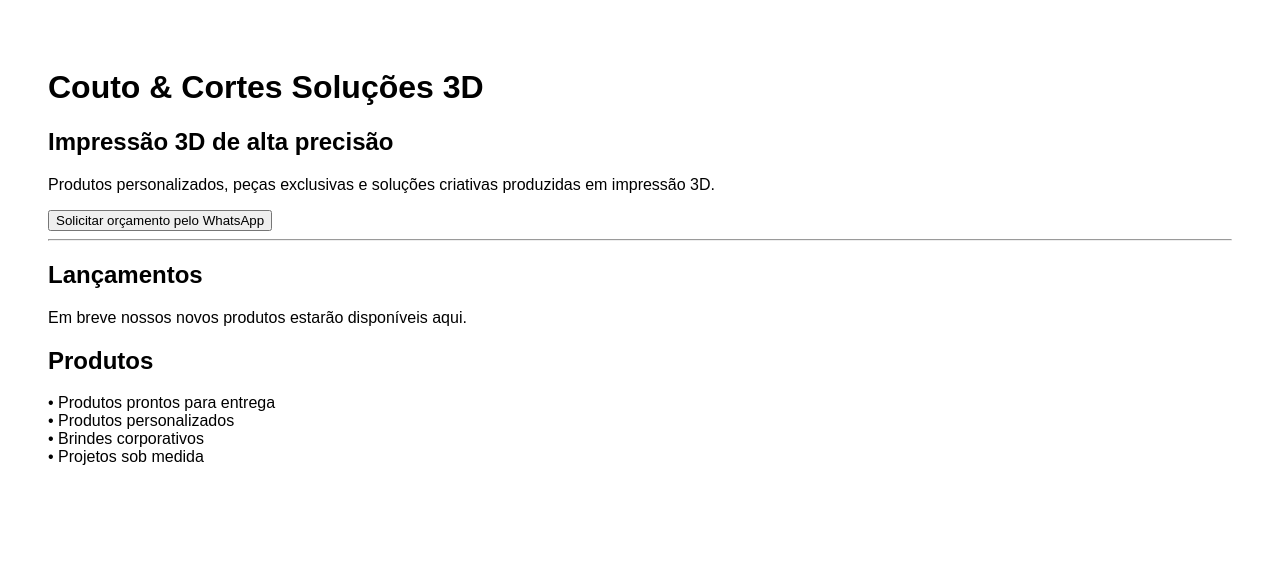
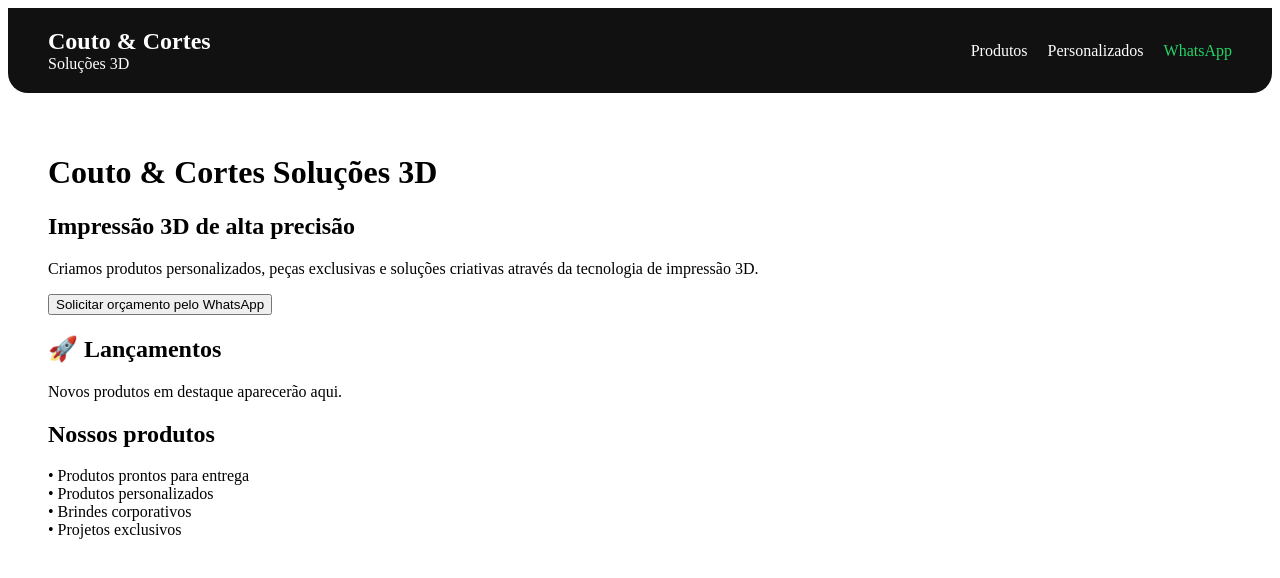
Before and after one commit to Lucortez28/Catalogo-couto-cortes-3D, a Next.js app: page / in a window 1280 px wide. Shown: the top 578 px of the page. Built offline with nearby package versions, Linux system fonts and the light colour scheme.

Commit message:
Refactor Home component layout and content

```diff
--- a/app/page.jsx
+++ b/app/page.jsx
@@ -1,35 +1,58 @@
+import Header from "../components/Header";
+
 export default function Home() {
   return (
-    <main style={{ padding: "40px", fontFamily: "Arial" }}>
-      <h1>Couto & Cortes Soluções 3D</h1>
+    <>
+      <Header />
 
-      <h2>Impressão 3D de alta precisão</h2>
+      <main style={{ padding: "40px" }}>
+
+        <h1>
+          Couto & Cortes Soluções 3D
+        </h1>
+
+        <h2>
+          Impressão 3D de alta precisão
+        </h2>
 
         <p>
-        Produtos personalizados, peças exclusivas e soluções criativas
-        produzidas em impressão 3D.
+          Criamos produtos personalizados, peças exclusivas
+          e soluções criativas através da tecnologia de
+          impressão 3D.
         </p>
 
+
+        <a
+          href="https://wa.me/"
+          target="_blank"
+        >
           <button>
             Solicitar orçamento pelo WhatsApp
           </button>
+        </a>
 
-      <hr />
 
-      <h2>Lançamentos</h2>
+        <h2>
+          🚀 Lançamentos
+        </h2>
 
         <p>
-        Em breve nossos novos produtos estarão disponíveis aqui.
+          Novos produtos em destaque aparecerão aqui.
         </p>
 
-      <h2>Produtos</h2>
+
+        <h2>
+          Nossos produtos
+        </h2>
 
         <p>
           • Produtos prontos para entrega<br />
           • Produtos personalizados<br />
           • Brindes corporativos<br />
-        • Projetos sob medida
+          • Projetos exclusivos
         </p>
+
       </main>
+    </>
   );
 }
```
Lines whose indentation alone changed are shown as unchanged.
